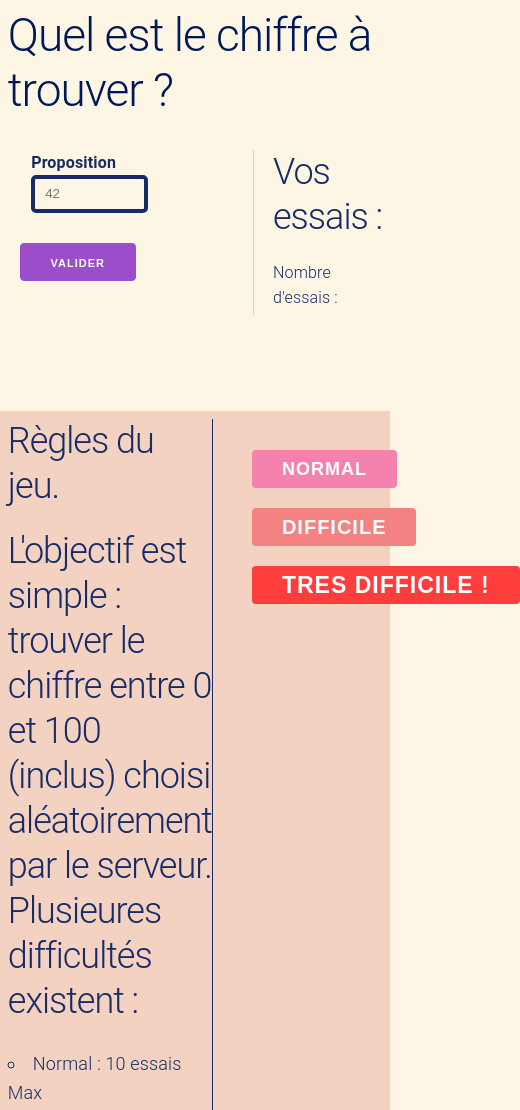
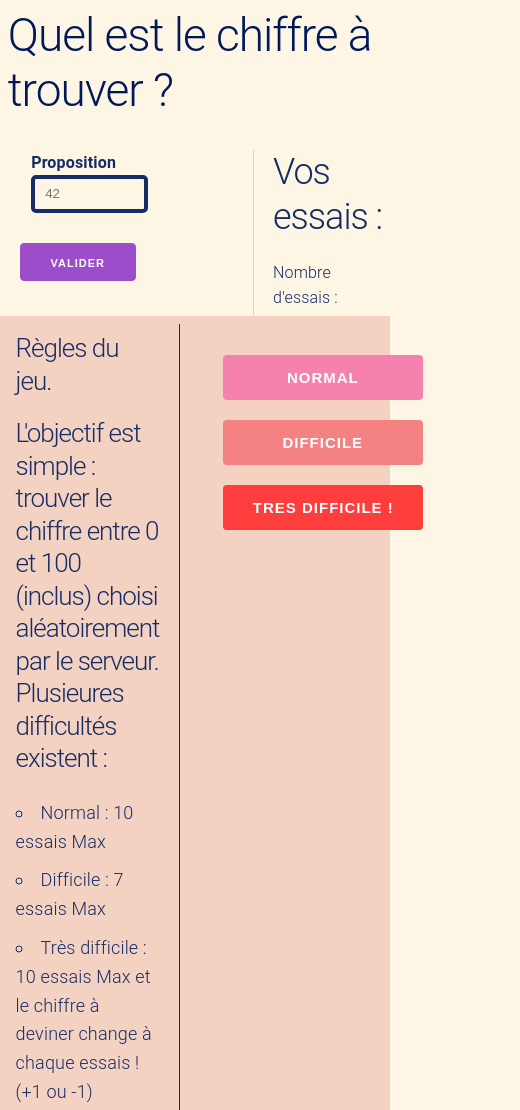
Before and after one commit to nabispace/chaud-froid, a plain HTML site: page index.html in a window 390 px wide. Shown: the top 1110 px of the page, 520 px wide, since content can reach past the window. Drawn offline with nearby package versions, Linux system fonts and the light colour scheme.

Commit message:
💄 31/03/23 - Ajout de media querry pour les petits écrans
💄 31/03/23 - Ajout de media querry pour les petits écrans

```diff
--- a/apps.js
+++ b/apps.js
@@ -13,8 +13,9 @@ let i=0;
 let tabi=[];
 
 
-function tentative()
+function tentative(difficulty)
 {
+
     if(inp.value != a)
     {
         i++;
--- a/style.css
+++ b/style.css
@@ -84,7 +84,7 @@ body
 {
     Width:63%;
     color:#172c66;
-    margin:2% 5% 5% 2%;
+    padding:2% 5% 5% 2%;
     border-right:0.5px solid #172c66;
 }
 
@@ -112,6 +112,8 @@ body
 {
     background-color: #f582ae;
     border: #f582ae;
+    width:260px;
+    height:45px;
     font-size:18px;
 }
 
@@ -119,6 +121,8 @@ body
 {
     background-color: #f58282;
     border:#f58282;
+    width:260px;
+    height:45px;
     font-size:20px;
 }
 
@@ -126,5 +130,68 @@ body
 {
     background-color: #fe3d3d;
     border:#fe3d3d;
+    width:260px;
+    height:45px;
     font-size:23px;
 }
+
+/* Media query pour écrans plus petits */
+@media screen and (max-width:1400px)
+{
+    .footer
+    {
+        display:flex;
+        background-color:#f3d2c1;
+        /* clear:both; */
+        width:100%;
+        margin-top:2%;
+    }
+
+    .body
+    {
+       width:100%;
+       color:#172c66;
+       height:20%;
+       padding-top:3%;
+    }
+
+    .explication
+    {
+        Width:63%;
+        color:#172c66;
+        margin:2% 6% 5% 2%;
+        border-right:0.5px solid #172c66;
+    }
+
+    .explication h2
+    {
+        font-size:26px;
+    }
+
+    .btn-norm
+    {
+        background-color: #f582ae;
+        border: #f582ae;
+        width:200px;
+        height:45px;
+        font-size:15px;
+    }
+
+    .btn-dif
+    {
+        background-color: #f58282;
+        border:#f58282;
+        width:200px;
+        height:45px;
+        font-size:15px;
+    }
+
+    .btn-tdif
+    {
+        background-color: #fe3d3d;
+        border:#fe3d3d;
+        width:200px;
+        height:45px;
+        font-size:15px;
+    }
+}
```
